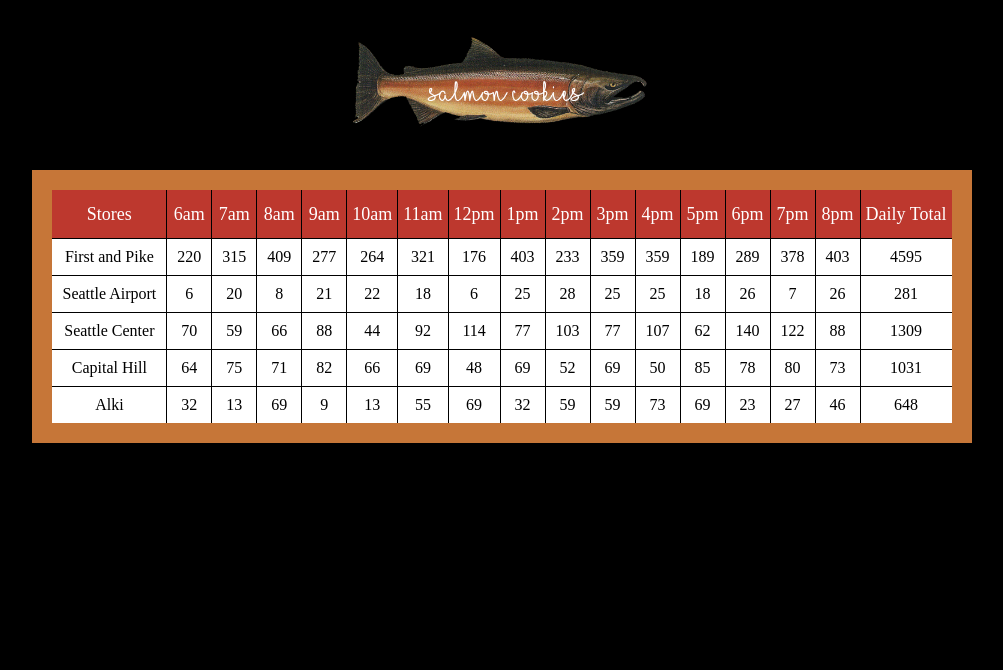
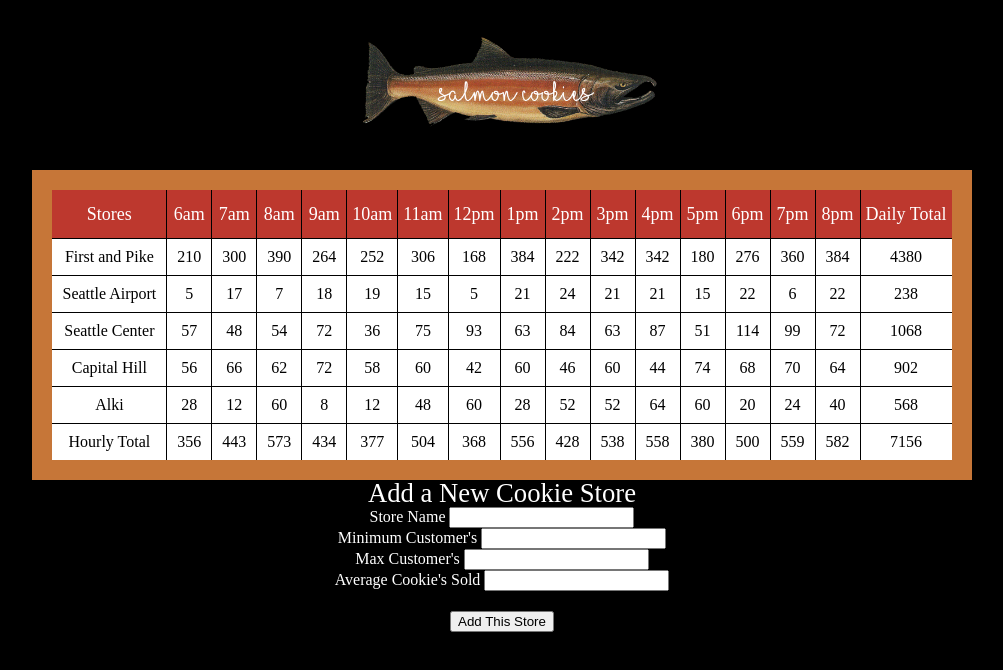
Before and after one commit to paulwilliamsen/Cookie-Stand, a plain HTML site: page sales.html in a window 1280 px wide. Shown: the whole page, without its empty margins (138-1141 px from the left). Drawn offline with Linux system fonts and the light colour scheme.

Commit message:
Wednesday class end commit

```diff
--- a/css/styles.css
+++ b/css/styles.css
@@ -1,11 +1,22 @@
-
-* {
-  font-family: 'Montserrat', sans-serif;
-  color: black;
-}
 
 body {
   background: black;
+}
+legend {
+color: white;
+display: flex;
+}
+legend {
+color: white;
+font-size: 20pt;
+}
+
+button {
+  margin-top: 20px;
+}
+fieldset {
+  color: white;
+  text-align: center;
 }
 
 h2 {
@@ -14,15 +25,21 @@ h2 {
   font-size: 40pt;
 
 }
-span {
-  clear: none;
+
+#sales {
+  display: flex
 }
-img, section {
+#logo {
   display: block;
-  margin-left: auto;
-  margin-right: auto;
+  margin-left: 500px;
+  margin-right: 500px;
 
 }
+
+div {
+  float: right;
+}
+
 
 td:hover {
   background-color: rgb(255, 191, 0);
@@ -39,6 +56,7 @@ table {
   margin-left: auto;
   margin-right: auto;
   empty-cells: hide;
+
 }
 
 td {
--- a/index.html
+++ b/index.html
@@ -2,11 +2,22 @@
 <html>
 
   <head>
-    <title>Salmon Store</title>
+      <title>Salmon Store Home</title>
+
+    <meta charset="UTF-8">
+    <meta name="viewport" content="width=device-width, initial-scale=1.0">
+    <meta http-equiv="X-UA-Compatible" content="ie=edge">
+    <link rel="stylesheet" href="css/reset.css">
+    <link rel="stylesheet" href="./css/styles.css">
+    <link href="https://fonts.googleapis.com/css?family=Montserrat" rel="stylesheet">
   </head>
 
   <body>
+    <a href="sales.html">
+    <div id="sales"> <img src="sales.png" height="50" width="100" alt="Salmon Sales"> </div></a>
+    <a href="index.html">
+    <span > <img id="logo" src="title.png" height="170" width="300" alt="Salmon Cookies"> </span>
+  </a>
 
-    <script src="js/app.js"> </script>
   </body>
 </html>
--- a/js/app.js
+++ b/js/app.js
@@ -5,15 +5,17 @@ var hours = ['6am', '7am', '8am', '9am', '10am', '11am', '12pm', '1pm', '2pm', '
 var storeLocations = [];
 
 var cookieTable = document.getElementById('table');
+var storeForm = document.getElementById('store-form');
 
 function Store(name, min, max, avg) {
   this.name = name;
   this.min = min;
   this.max = max;
-  this.avg = avg;
+  this.avg = Math.floor(avg);
   this.cookiesEachHour = [];
   this.totalCookies = 0;
   storeLocations.push(this);
+
 }
 
 function makeHeaderRow() {
@@ -21,7 +23,6 @@ function makeHeaderRow() {
   var thEl = document.createElement('th');
   thEl.textContent = 'Stores';
   tableRow.appendChild(thEl);
-
 
   for (var i = 0; i < hours.length; i++) {
     thEl = document.createElement('th');
@@ -75,29 +76,36 @@ var capitalHill = new Store('Capital Hill', 20, 38, 2.3);
 var alki = new Store('Alki', 2, 16, 4.6);
 
 // Still working on the footer//
-// function footerRow() {
-//   var tableRow = document.createElement('tr');
-//   var thEl = document.createElement('td');
-//   thEl.textContent = 'Hourly Total';
-//   tableRow.appendChild(thEl);
 
-//   var allTotals = 0;
-//   for (var i = 0; i < hours.length; i++) {
-//     var hourlyTotal = 0;
-//     console.log(cookieTable.rows[i]);
-//     for (var x = 0; x < hours.length; x++) {
-//       hourlyTotal = hourlyTotal + cookieTable[i].totalCookies[x];
-//       allTotals += cookieTable[x].totalCookies[i];
-//       console.log(hourlyTotal);
-//     }
-//     var tdElement = document.createElement('td');
-//     tdElement.textContent = hourlyTotal;
-//     tableRow.appendChild(tdElement);
-//   }
-//   tdElement = document.createElement('td');
-//   tdElement.textContent = allTotals;
-//   tableRow.appendChild(tdElement);
-// }
+
+
+function footerRow() {
+  var tableRow = document.createElement('tr');
+  var thEl = document.createElement('td');
+  thEl.textContent = 'Hourly Total';
+  tableRow.appendChild(thEl);
+  cookieTable.appendChild(tableRow);
+
+  var totalTotal = 0;
+
+  for (var x = 0; x < hours.length; x++) {
+    var hourlyTotal = 0;
+    for (var y = 0; y < storeLocations.length; y++) {
+      hourlyTotal += storeLocations[y].cookiesEachHour[x];
+    }
+
+    var tdElement = document.createElement('td');
+    tdElement.textContent = hourlyTotal;
+    tableRow.appendChild(tdElement);
+
+    totalTotal += hourlyTotal;
+
+  }
+  tdElement = document.createElement('td');
+  tdElement.textContent = totalTotal;
+  tableRow.appendChild(tdElement);
+
+}
 
 makeHeaderRow();
 firstandPike.render();
@@ -105,4 +113,23 @@ seattleAirport.render();
 seattleCenter.render();
 capitalHill.render();
 alki.render();
-// footerRow();
+footerRow();
+
+
+storeForm.addEventListener('submit', function (event) {
+  event.preventDefault();
+  var newName = event.target.name.value;
+  var newMin = parseInt(event.target.mincustomer.value);
+  var newMax = parseInt(event.target.maxcustomer.value);
+  var newAvg = parseFloat(event.target.avgcookie.value);
+  var newStore = new Store(newName, newMin, newMax, newAvg);
+
+  newStore.render();
+
+
+
+});
+storeForm.footerRow = function (event) {
+  event.preventDefault();
+};
+storeForm.addEventListener('submit', storeForm.footerRow);
--- a/sales.html
+++ b/sales.html
@@ -1,6 +1,7 @@
 <!DOCTYPE html>
 <html lang="en">
 <head>
+    <title>Salmon Store Sales</title>
   <meta charset="UTF-8">
   <meta name="viewport" content="width=device-width, initial-scale=1.0">
   <meta http-equiv="X-UA-Compatible" content="ie=edge">
@@ -9,8 +10,34 @@
   <link href="https://fonts.googleapis.com/css?family=Montserrat" rel="stylesheet">
   </head>
   <body>
-    <span> <img src="title.png" height="170" width="300" alt="Salmon Cookies"> </span>
+    <a href="index.html">
+    <span> <img id="logo" src="title.png" height="170" width="300" alt="Salmon Cookies"> </span>
+    </a>
     <section> <table id="table"></table> </section>
+
+    <form id="store-form">
+      <fieldset>
+        <legend>Add a New Cookie Store</legend>
+
+        <label for="name">Store Name</label>
+        <input id="name" type="text" name="StoreName" required/>
+        <br>
+
+        <label for="mincustomer">Minimum Customer's</label>
+        <input id="mincustomer" type="number" name="mincustomer" required/>
+        <br>
+
+        <label for="maxcustomer">Max Customer's</label>
+        <input id="maxcustomer" type="number" name="maxcustomer" required/>
+        <br>
+
+        <label for="avgcookie">Average Cookie's Sold</label>
+        <input id="avgcookie" type="number" name="avgcookie" step="0.1" required/>
+        <br>
+
+        <button>Add This Store</button>
+      </fieldset>
+    </form>
 
     <script src="./js/app.js"></script>
   </body>
```
Also changed, not shown: sales.png (added).
